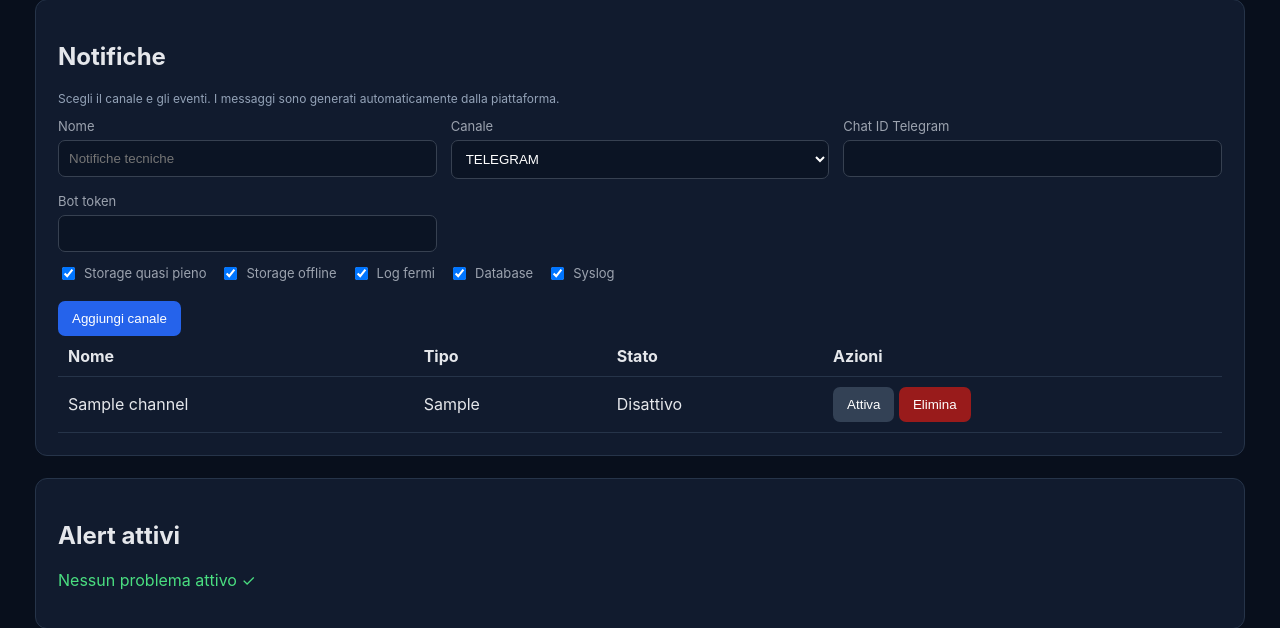
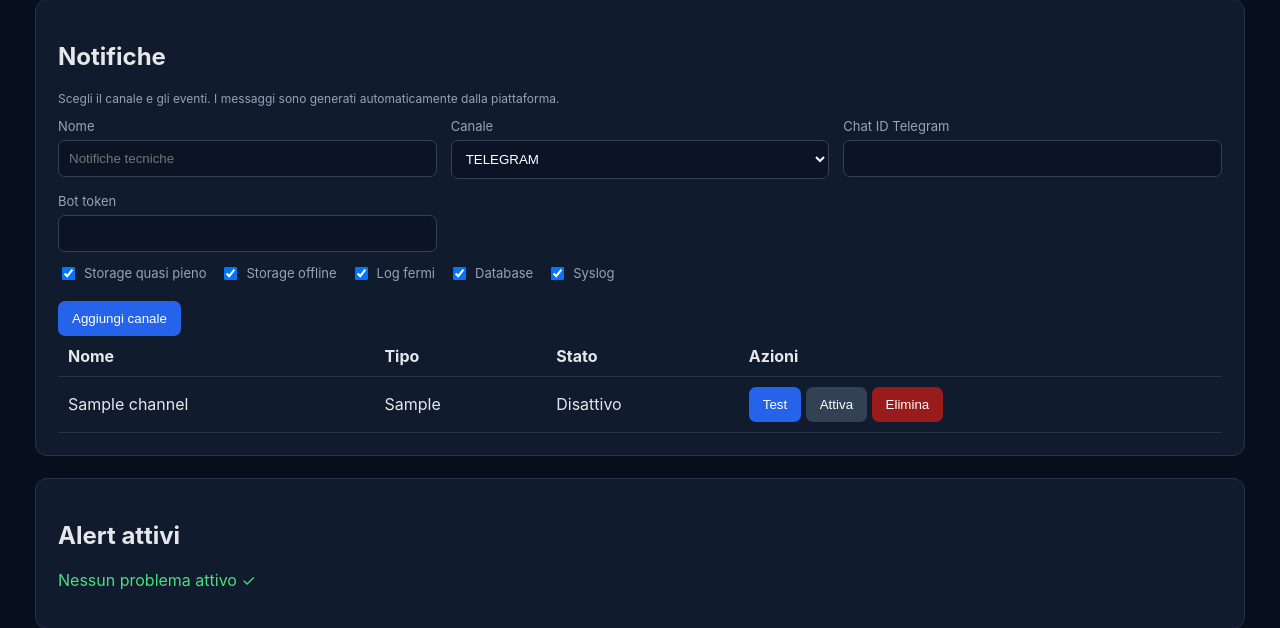
Before and after one commit to MzTechnology97/network-log-manager, a FastAPI app: template templates/settings.html in a window 1280 px wide. Shown: the part 1022-1650 px from the top of the page. Run offline with FastAPI, Linux system fonts and the light colour scheme; the template is opened without the code that fills it: most values are stand-ins (such as "Sample title", 1, 10 or a date in 2020); parts of the project's set-up code (start-up, migrations or seed data) failed here and were passed over.

Commit message:
Add notification test button to guided settings

```diff
--- a/templates/settings.html
+++ b/templates/settings.html
@@ -32,7 +32,7 @@
 <div class="c-email hidden"><label>Email destinatario</label><input name="destination"></div><div class="c-email hidden"><label>Server SMTP</label><input name="host"></div><div class="c-email hidden"><label>Porta SMTP</label><input name="port" value="587"></div><div class="c-email hidden"><label>Utente / mittente</label><input name="username"></div><div class="c-email hidden"><label>Password SMTP</label><input type="password" name="password"></div>
 <div class="c-web hidden"><label>Webhook URL</label><input name="webhook_url"></div></div>
 <div class="events"><label><input type="checkbox" name="event_types" value="storage_capacity" checked> Storage quasi pieno</label><label><input type="checkbox" name="event_types" value="storage_unavailable" checked> Storage offline</label><label><input type="checkbox" name="event_types" value="ingestion_stale" checked> Log fermi</label><label><input type="checkbox" name="event_types" value="database_unavailable" checked> Database</label><label><input type="checkbox" name="event_types" value="syslog_listener_down" checked> Syslog</label></div><button>Aggiungi canale</button></form>
-<table><thead><tr><th>Nome</th><th>Tipo</th><th>Stato</th><th>Azioni</th></tr></thead><tbody>{% for c in channels %}<tr><td>{{c.name}}</td><td>{{c.channel_type}}</td><td>{{'Attivo' if c.enabled else 'Disattivo'}}</td><td><form style="display:inline" method="post" action="/admin/settings/channels/{{c.id}}/toggle"><input type="hidden" name="csrf" value="{{csrf_token}}"><button class="secondary">{{'Disattiva' if c.enabled else 'Attiva'}}</button></form> <form style="display:inline" method="post" action="/admin/settings/channels/{{c.id}}/delete"><input type="hidden" name="csrf" value="{{csrf_token}}"><button class="danger">Elimina</button></form></td></tr>{% endfor %}</tbody></table></div>
+<table><thead><tr><th>Nome</th><th>Tipo</th><th>Stato</th><th>Azioni</th></tr></thead><tbody>{% for c in channels %}<tr><td>{{c.name}}</td><td>{{c.channel_type}}</td><td>{{'Attivo' if c.enabled else 'Disattivo'}}</td><td><form style="display:inline" method="post" action="/admin/settings/channels/{{c.id}}/test"><input type="hidden" name="csrf" value="{{csrf_token}}"><button>Test</button></form> <form style="display:inline" method="post" action="/admin/settings/channels/{{c.id}}/toggle"><input type="hidden" name="csrf" value="{{csrf_token}}"><button class="secondary">{{'Disattiva' if c.enabled else 'Attiva'}}</button></form> <form style="display:inline" method="post" action="/admin/settings/channels/{{c.id}}/delete"><input type="hidden" name="csrf" value="{{csrf_token}}"><button class="danger">Elimina</button></form></td></tr>{% endfor %}</tbody></table></div>
 
 <div class="card"><h2>Alert attivi</h2>{% if alerts %}<table><thead><tr><th>Severità</th><th>Evento</th><th>Ultimo rilevamento</th></tr></thead><tbody>{% for a in alerts %}<tr><td class="{{a.severity|lower}}">{{a.severity}}</td><td><strong>{{a.title}}</strong><div class="small">{{a.message}}</div></td><td>{{a.last_seen_at}}</td></tr>{% endfor %}</tbody></table>{% else %}<p class="ok">Nessun problema attivo ✓</p>{% endif %}</div>
 </div><script>
```
